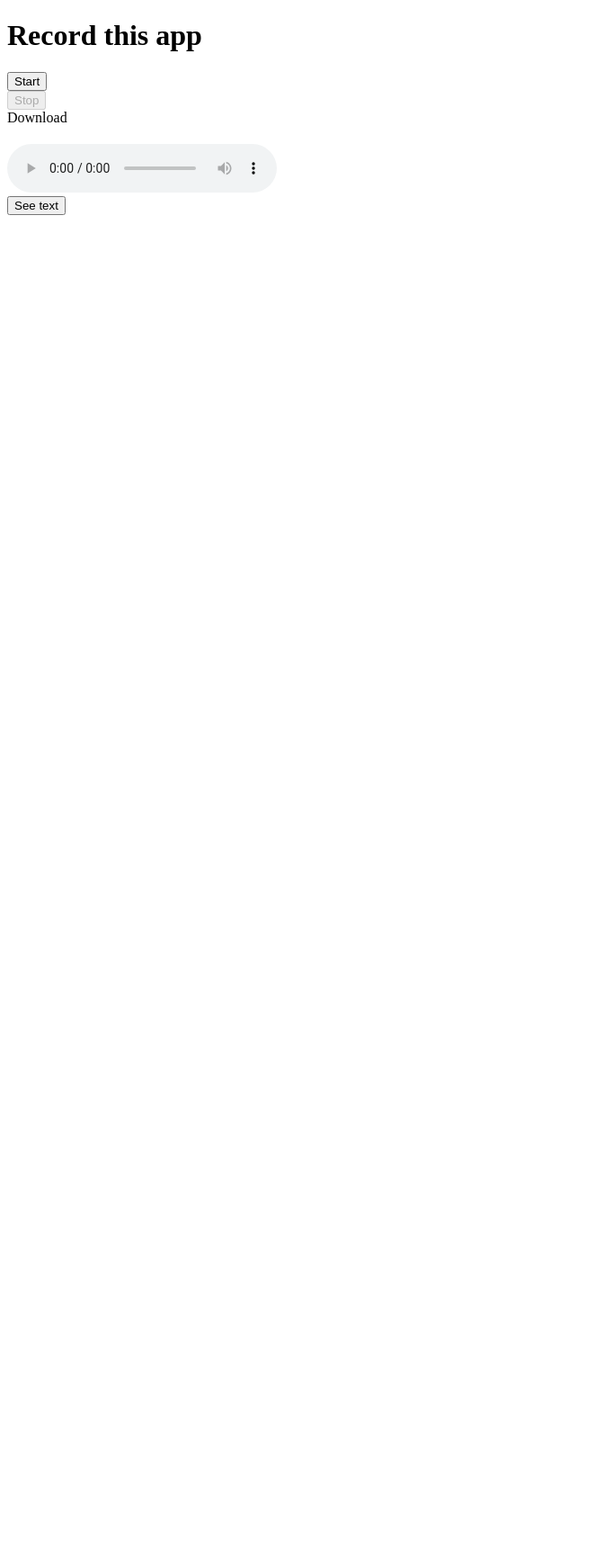
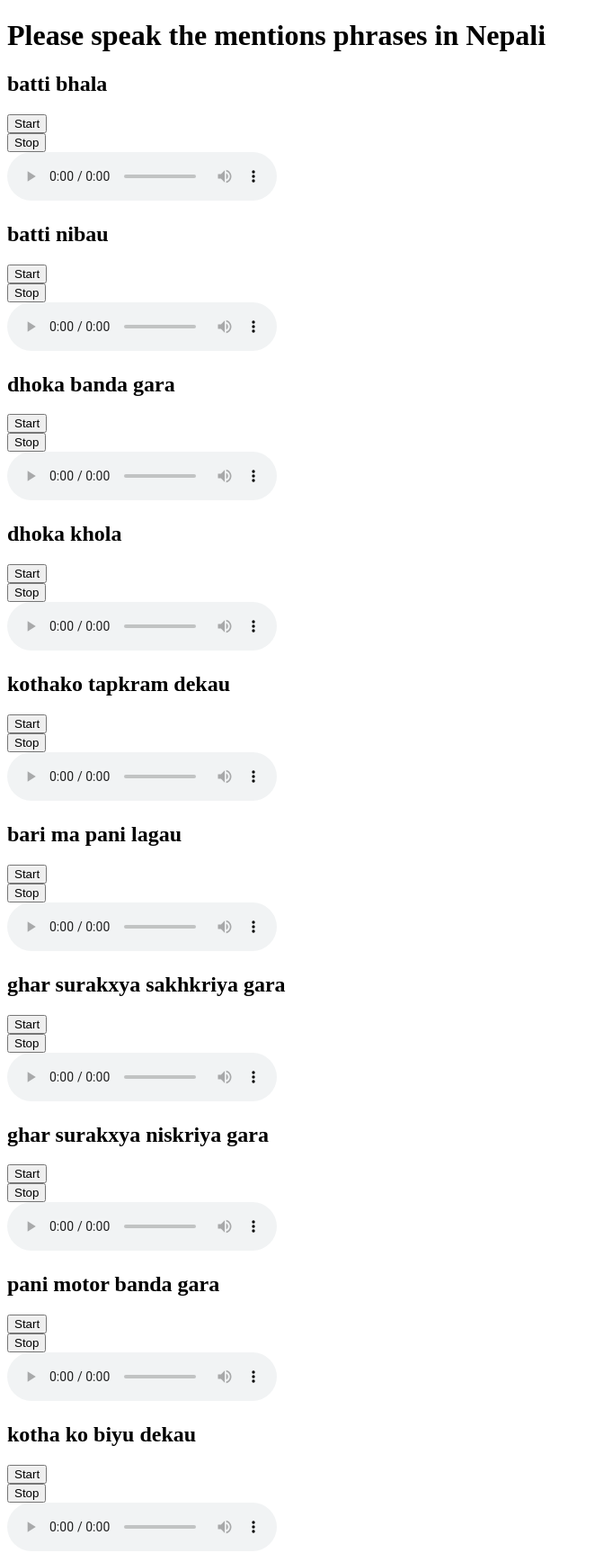
Before and after one commit to Ayushma00/nepali-speech-recognition-automation, a Django app: page / in a window 1280 px wide. Shown: the whole page at 90% size, without its empty margins (0-662 px from the left). Before the commit the page ends 239 px from the top, so only its background shows below. Run offline with Django 3.2, Linux system fonts and the light colour scheme; parts of the project's set-up code (start-up, migrations or seed data) failed here and were passed over; some libraries are stand-ins or nearby versions.

Commit message:
first phase

```diff
--- a/mainapp/templates/mainapp/index.html
+++ b/mainapp/templates/mainapp/index.html
@@ -7,6 +7,7 @@
   <body>
 
     <h1>Record this app</h1>
+    <h2 id="ok">batti bala</h2>
     <button id="start">Start</button>
     <form  method="post">
 
@@ -15,8 +16,8 @@
     <button id="stop">Stop</button>
 
 </form method="post">
-<a id="download">Download</a>
-<h2>{{text}}</h2>
+
+
 <audio id="player" controls>
   <source src=""  id="source" type="audio/wav">
 
@@ -27,12 +28,10 @@
  <script type="text/javascript" src="http://code.jquery.com/jquery-1.7.1.min.js"></script>
   <script>
     var csrfToken=$('input[name="csrfmiddlewaretoken"]').val();
-    let shouldStop = false;
-    let stopped = false;
-    let start=false;
+
 
     // const player =document.getElementById('player')
-    const downloadLink = document.getElementById('download');
+
     const stopButton = document.getElementById('stop');
     const startaudio=document.getElementById('start');
     stopButton.disabled=true;
@@ -60,10 +59,11 @@
     var blobs= new Blob(chunks, { 'type' : 'audio/wav; codecs=opus' });
     chunks=[];
     audioUrl=URL.createObjectURL(blobs);
-
+    let command=document.getElementById('ok').innerHTML;
     $("#source").attr('src',audioUrl);
     $("#player")[0].load();
-    let response=fetch("{% url 'download' %}", {
+
+    let response=fetch("{% url 'download' text='123' %}".replace(/123/, command), {
         method: "post",
         body: blobs,
         headers: { "X-CSRFToken": csrfToken },
--- /dev/null
+++ b/mainapp/templates/mainapp/layout.html
@@ -0,0 +1,211 @@
+<!DOCTYPE html>
+<html lang="en" dir="ltr">
+  <head>
+    <meta charset="utf-8">
+    <title>Datasets Collections</title>
+  </head>
+  <body>
+    <h1>Please speak the mentions phrases in Nepali</h1>
+    <h2 id="one">batti bhala</h2>
+    <button id="start1">Start</button>
+    <form  method="post" >
+
+    {% csrf_token%}
+
+    <button id="stop1">Stop</button>
+
+</form method="post">
+<audio id="player1" controls>
+  <source src=""  id="source1" type="audio/wav">
+</audio>
+
+<h2 id="two">batti nibau</h2>
+<button id="start2">Start</button>
+<form  method="post" >
+
+{% csrf_token%}
+
+<button id="stop2">Stop</button>
+
+</form method="post">
+
+<audio id="player2" controls>
+<source src=""  id="source2" type="audio/wav">
+
+</audio>
+
+<h2 id="three"> dhoka banda gara</h2>
+<button id="start">Start</button>
+<form  method="post"id="three" >
+
+{% csrf_token%}
+
+<button id="stop">Stop</button>
+
+</form method="post">
+
+
+<audio id="player" controls>
+<source src=""  id="source" type="audio/wav">
+
+</audio>
+
+<h2> dhoka khola</h2>
+<button id="start">Start</button>
+<form  method="post"id="four" >
+
+{% csrf_token%}
+
+<button id="stop">Stop</button>
+
+</form method="post">
+<audio id="player" controls>
+<source src=""  id="source" type="audio/wav">
+
+</audio>
+
+<h2>kothako tapkram dekau</h2>
+<button id="start">Start</button>
+<form  method="post" id="five">
+
+{% csrf_token%}
+
+<button id="stop">Stop</button>
+
+</form method="post">
+<audio id="player" controls>
+<source src=""  id="source" type="audio/wav">
+
+</audio>
+
+<h2> bari ma pani lagau</h2>
+<button id="start">Start</button>
+<form  method="post" id="six">
+
+{% csrf_token%}
+
+<button id="stop">Stop</button>
+
+</form method="post">
+<audio id="player" controls>
+<source src=""  id="source" type="audio/wav">
+
+</audio>
+
+
+<h2> ghar surakxya sakhkriya gara   </h2>
+<button id="start">Start</button>
+<form  method="post" id="seven">
+
+{% csrf_token%}
+
+<button id="stop">Stop</button>
+
+</form method="post">
+<audio id="player" controls>
+<source src=""  id="source" type="audio/wav">
+
+</audio>
+
+<h2>ghar surakxya niskriya gara </h2>
+<button id="start">Start</button>
+<form  method="post" id="eight">
+
+{% csrf_token%}
+
+<button id="stop">Stop</button>
+
+</form method="post">
+<audio id="player" controls>
+<source src=""  id="source" type="audio/wav">
+
+</audio>
+
+<h2>  pani motor banda gara</h2>
+<button id="start">Start</button>
+<form  method="post" id="nine">
+
+{% csrf_token%}
+
+<button id="stop">Stop</button>
+
+</form method="post">
+<audio id="player" controls>
+<source src=""  id="source" type="audio/wav">
+
+</audio>
+<h2> kotha ko biyu dekau</h2>
+<button id="start">Start</button>
+<form  method="post" id="ten">
+
+{% csrf_token%}
+
+<button id="stop">Stop</button>
+
+</form method="post">
+<audio id="player" controls>
+<source src=""  id="source" type="audio/wav">
+
+</audio>
+<script type="text/javascript" src="http://code.jquery.com/jquery-1.7.1.min.js"></script>
+ <script>
+
+   // const player =document.getElementById('player')
+   function variableIndicator(start,stop){
+    const stopButton1 = document.getElementById(stop);
+    const startaudio1=document.getElementById(start);
+   stopButton1.disabled=true;
+   const handleSuccess = function(stream) {
+     var chunks1 = [];
+     const mediaRecorder= new MediaRecorder(stream);
+     startaudio1.onclick=function(){
+       startaudio1.disabled=true;
+       stopButton1.disabled=false;
+      var text=document.getElementById('one').innerHTML;
+      command.push(text)
+       mediaRecorder.start();
+       mediaRecorder.ondataavailable = function(e) {
+       if (e.data.size > 0) {
+        chunks1.push(e.data);
+
+      }};
+
+     };
+  }
+  stopButton1.onclick=function(){
+  stopButton1.disabled=true;
+  startaudio1.disabled=false;
+  mediaRecorder.stop();}
+};
+
+
+
+
+
+
+   mediaRecorder.onstop=function(){
+
+   var blobs1= new Blob(chunks1, { 'type' : 'audio/wav; codecs=opus' });
+
+   chunks1=[];
+   command=[];
+   audioUrl1=URL.createObjectURL(blobs1);
+   console.log(blobs1)
+   console.log(command);
+   $("#source1").attr('src',audioUrl1);
+   $("#player1")[0].load();
+
+   let response=fetch("{% url 'download' text='123' %}".replace(/123/, command), {
+       method: "post",
+       body: blobs1,
+       headers: { "X-CSRFToken": csrfToken },
+     });
+
+
+
+   };
+};
+navigator.mediaDevices.getUserMedia({ audio: true, video: false })
+         .then(handleSuccess);
+
+ </script>
--- a/mainapp/urls.py
+++ b/mainapp/urls.py
@@ -3,5 +3,5 @@ from . import views
 
 urlpatterns=[
 path("",views.main,name="index"),
-path("aa/",views.download,name="download"),
+path("download/<str:text>",views.download,name="download"),
 ]
--- a/mainapp/views.py
+++ b/mainapp/views.py
@@ -2,75 +2,20 @@ from django.shortcuts import render
 from sqlalchemy import create_engine
 from sqlalchemy.orm import scoped_session,sessionmaker
 from django.http import HttpResponse
-import numpy as np
-import librosa
-from pathlib import Path
-import os
-import pickle
-from sklearn.preprocessing import MinMaxScaler
-from keras.models import load_model
-BASE_DIR=os.path.dirname(os.path.realpath(__file__))
-text1=''
+
 engine = create_engine("postgres://vrxmsncxrvcjor:1594c4b320f5dc33ef59ed2b04d5746ff36ed630591f77c38a8a9dcd21d5b400@ec2-34-232-212-164.compute-1.amazonaws.com:5432/dstmff6bkopfn")
 db=scoped_session(sessionmaker(bind=engine))
-# Create your views here.
-ms = MinMaxScaler()
-model1 = load_model(os.path.join(BASE_DIR,"open_close.h5"))
-ohe1 = pickle.load(open(os.path.join(BASE_DIR,'ohe_open_close.pkl'),'rb'))
-# Create your views here.
-count=1
-c=1
+
+
 def main(request):
-    global text1
-    return render(request,"mainapp/index.html",{'text':text1})
+    return render(request,"mainapp/layout.html")
 
-def download(request):
-    global text1
-    global count
-    global c
+def download(request,text):
+
     if request.method=="POST":
         blob=request.body
-        make_wav(blob)
-        y, sr = librosa.load(Path('./file'+str(count)+'.wav'),sr=44100, mono = True, offset = 0.0, duration= None)
-        count+=1
-        text1=speechtotext(y,sr)
         datas=db.execute("SELECT * FROM sound")
-        for data in datas:
-            save_wav(data.speech)
-        c+=1
         db.execute("INSERT INTO sound (speech, text) VALUES (:speech, :text)", {
-                   'speech': blob, 'text': text1})
+                   'speech': blob, 'text': text})
         db.commit()
         return HttpResponse("good")
-
-def speechtotext(y,sr):
-    n_fft=2048
-
-    # Step or stride between windows. If the step is smaller than the window lenght, the windows will overlap
-    hop_length=512
-    spectrogram_librosa = np.abs(librosa.stft(
-    y, n_fft=n_fft, hop_length=hop_length, win_length=n_fft, window='hann')) ** 2
-    arr = np.zeros((1025,175))
-    arr = arr + 1e-9
-    if(spectrogram_librosa.shape[1]>=175):
-        spectrogram_librosa= spectrogram_librosa[:,:175]
-    arr[:,:spectrogram_librosa.shape[1]] = spectrogram_librosa
-    spectrogram_librosa_db = librosa.amplitude_to_db(arr, ref=np.max)
-    arr1 = np.transpose(spectrogram_librosa_db)
-    sample = ms.fit_transform(arr1)
-    sample=sample.reshape(1,175,1025)   # model1=175, model2=90
-    pred=model1.predict(sample)
-    pred = pred == pred.max()
-    pred=ohe1.inverse_transform(np.round(pred))
-    return pred[0][0]
-def make_wav(blobs):
-    global count
-    f = open('./file'+str(count)+'.wav', 'wb')
-
-    f.write(blobs)
-    f.close()
-def save_wav(blobs):
-    global c
-    f = open('./file'+str(c)+'.wav', 'wb')
-    f.write(blobs)
-    f.close()
--- a/speech_text/settings.py
+++ b/speech_text/settings.py
@@ -25,7 +25,7 @@ SECRET_KEY = '&!2_4w6a%cx99!6y#ipb^5#9af_tbw@$+iv@b2-c@26)9(zyg3'
 # SECURITY WARNING: don't run with debug turned on in production!
 DEBUG = True
 
-ALLOWED_HOSTS = ['https://speech-iot.herokuapp.com/','.herokuapp.com']
+ALLOWED_HOSTS = ['https://speech-iot.herokuapp.com/','.herokuapp.com','*']
 
 
 
@@ -38,7 +38,7 @@ INSTALLED_APPS = [
     'django.contrib.sessions',
     'django.contrib.messages',
     'django.contrib.staticfiles',
-    'mainapp'
+    'mainapp','sslserver'
 ]
 
 MIDDLEWARE = [
```
Also changed, not shown: 7 other files.
